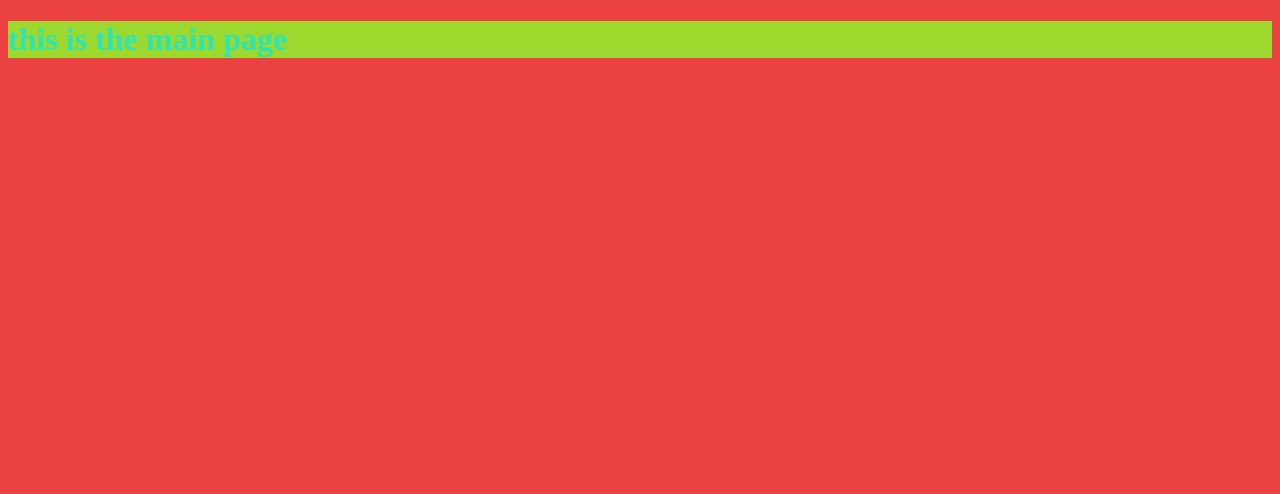
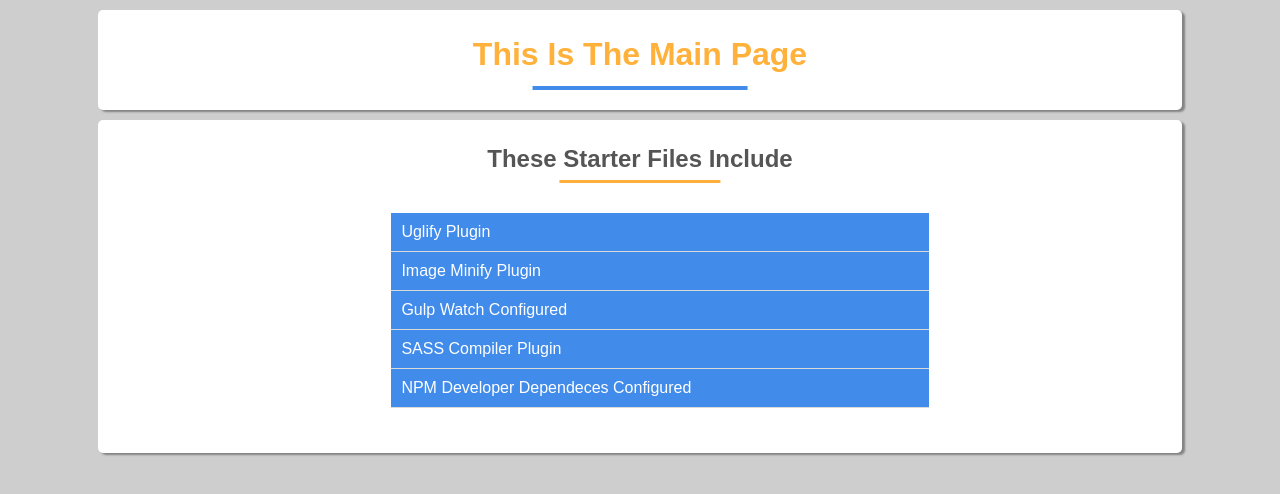
Before and after one commit to raghavmalhotra/gulp-beginner, a website: page src/index.html in a window 1280 px wide. Drawn offline with nearby package versions, Linux system fonts and the light colour scheme; files that its build step writes are made by us from their sources.

Commit message:
redesigned main page

```diff
--- a/src/index.html
+++ b/src/index.html
@@ -8,7 +8,20 @@
     <title>Document</title>
 </head>
 <body>
-    <h1>this is the main page</h1>
+    <div class="card" id = "main-card">
+            <h1>this is the main page </h1>
+    </div>
+    <div class="card">
+        <h2>these starter files include</h2>
+        <ul id="main-list">
+            <li>Uglify plugin</li>
+            <li>Image Minify plugin</li>
+            <li> gulp watch configured</li>
+            <li>SASS compiler plugin</li>
+            <li>NPM developer dependeces configured</li>
+        </ul>
+    </div>
+
 </body>
 <script src="js/main.js"></script>
 </html>
--- a/src/sass/style.scss
+++ b/src/sass/style.scss
@@ -1,12 +1,74 @@
 // sample sass
 
-$primary: #e71212cc;
-$secondary: #12e7d5cc;
+$primary: #ff9d0acc;
+$secondary: #126ee7cc;
+$light-bg: #cecece;
 
 body{
-    background: $primary;
-    h1{
-        color: $secondary;
-        background: rgb(156, 216, 45);
+    background: $light-bg;
+    font-family: Arial, "Helvetica Neue", Helvetica, sans-serif;
+    color:#555;
+
+   .card{
+       background: #fff;
+       width: 85%;
+       border-radius: 5px;
+       margin:10px auto;
+       padding: 5px;
+       box-shadow: #838383 3px 2px 2px;
+
+       h1{
+           font-weight: bold;
+       }
+
+       h1,h2,h3{
+           text-transform: capitalize;
+           color: $primary;
+           text-align: center;
+           position: relative;
+       }
+       h2{
+           color: #555;
+       }
+       h1::after{
+           content: '';
+           position: absolute;
+           top: 50px;
+           left:50%;
+           width: 20%;
+           height: 4px;
+           background: $secondary;
+           transform: translateX(-50%);
+       }
+
+       h2::after{
+        content: '';
+        position: absolute;
+        top: 35px;
+        left:50%;
+        width: 15%;
+        height: 3px;
+        background: $primary;
+        transform: translateX(-50%);
     }
+
+        ul{
+            width: 50%;
+            margin:40px auto;
+
+        }
+        li{
+            list-style: none;
+            widows: 100%;
+            background: $secondary;
+            color: #fff;
+            border-bottom: 1px solid rgb(216, 216, 216);
+            padding: 10px;
+            text-transform: capitalize;
+        }
+   }
+
+   #main-card{
+       height: 90px;
+   }
 }
```
